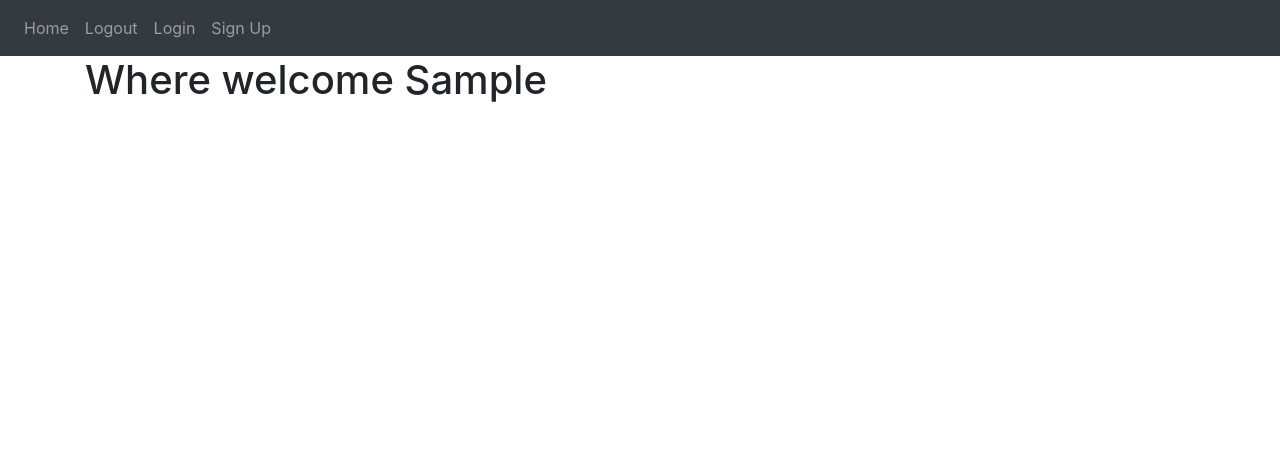
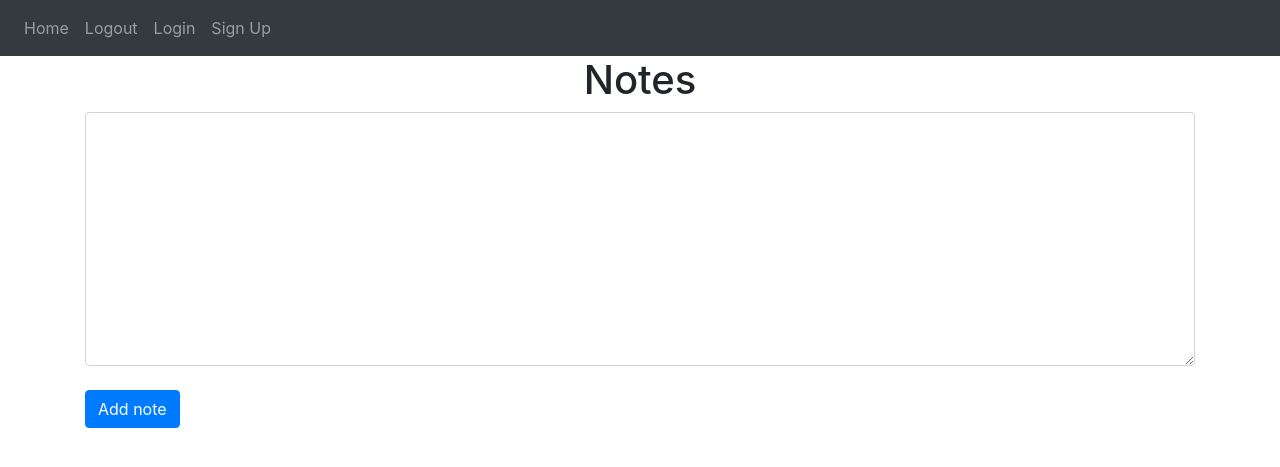
Before and after one commit to danielarrais/flask-training, a Flask app: page / in a window 1280 px wide. Shown: the top 467 px of the page. Run offline with Flask 2, Linux system fonts and the light colour scheme; the visitor is signed in with stand-in values (Sample User, id 1); data comes from the database, SQL or seed files in the repository; data that the repository does not hold is empty; some libraries are stand-ins or nearby versions.

Commit message:
Implemented exclusion of notes

```diff
--- a/website/static/index.js
+++ b/website/static/index.js
@@ -0,0 +1,7 @@
+function deleteNote(noteId) {
+    fetch(`/${noteId}`, {
+        method: "DELETE",
+    }).then((response) => {
+        window.location.href = "/"
+    })
+}
--- a/website/templates/home.html
+++ b/website/templates/home.html
@@ -5,5 +5,23 @@ Home
 {% endblock %}
 
 {% block content %}
-<h1>Where welcome {{user.first_name}}</h1>
+<h1 align="center">Notes</h1>
+
+<ul class="list-group list-group-flush" id="notes">
+    {% for note in user.notes%}
+        <li class="list-group-item">
+        {{ note.data }}
+        <button type="button" class="close" onclick="deleteNote({{ note.id }})">
+            <span aria-hiden="true">&times;</span>
+        </button>
+        </li>
+    {% endfor %}
+</ul>
+
+
+<form action="" method="post">
+    <textarea name="note" id="note" rows="10" class="form-control"></textarea>
+    <br>
+    <button type="submit" class="btn btn-primary">Add note</button>
+</form>
 {% endblock %}
--- a/website/views.py
+++ b/website/views.py
@@ -1,10 +1,39 @@
-from flask import Blueprint, render_template
+from flask import Blueprint, render_template, request, flash, redirect, url_for, jsonify
 from flask_login import login_required, current_user
+from .models import Note
+from . import db
 
 views = Blueprint('views', __name__)
 
 
-@views.route('/')
+@views.route('/', methods=['GET', 'POST'])
 @login_required
 def home():
+    if request.method == 'POST':
+        note = request.form.get('note')
+
+        if len(note) < 1:
+            flash("Note is too short!", category='error')
+        else:
+            user_id = current_user.id
+            new_note = Note(data=note, user_id=user_id)
+
+            db.session.add(new_note)
+            db.session.commit()
+
+
+
     return render_template("home.html", user=current_user)
+
+@views.route('/<note_id>', methods=['DELETE'])
+@login_required
+def delete_note(note_id):
+    note = Note.query.filter_by(id=note_id)
+
+    if note and note.user_id == current_user.id:
+        note.delete()
+        db.session.commit()
+        return jsonify({})
+    else:
+        flash("This note not exist!", category='error')
+        return redirect(url_for('views.home'))
```
